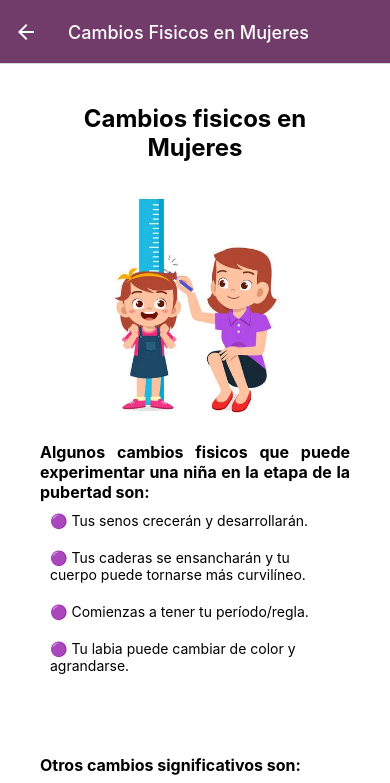
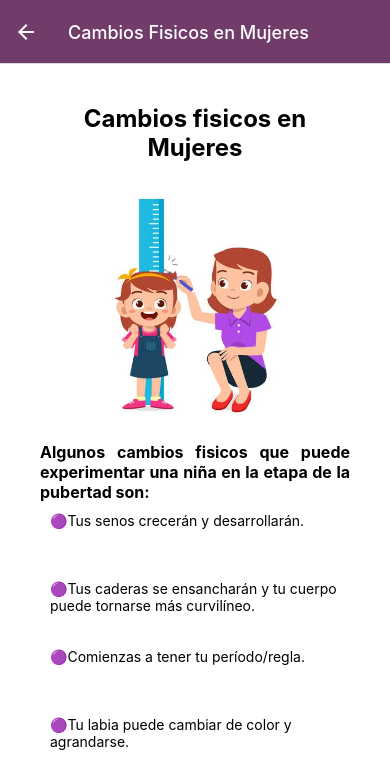
Before and after one commit to JonathanGzzBen/aprendiendo-a-decir-no, a React Native app: screen /CambiosFisicos_M in a window 390 px wide. Shown: the top 783 px of the page. Built offline with nearby package versions, Linux system fonts and the light colour scheme.

Commit message:
Avance terminado 6/04

```diff
--- a/components/Info.js
+++ b/components/Info.js
@@ -1,9 +1,4 @@
-import {
-  View,
-  Text,
-  StyleSheet,
-  Image,
-} from "react-native";
+import { View, Text, StyleSheet, Image } from "react-native";
 import React from "react";
 
 const Info = (props) => {
@@ -50,10 +45,6 @@ const styles = StyleSheet.create({
     margin: 10,
     resizeMode: "contain",
   },
-  divider: {
-    width: "100%",
-    height: 50,
-  },
 });
 
 export default Info;
--- a/screens/Acne.js
+++ b/screens/Acne.js
@@ -1,18 +1,26 @@
-import {
-  View,
-  Text,
-  SafeAreaView,
-  ScrollView,
-  StyleSheet,
-  Image,
-  TextInput,
-  TouchableOpacity,
-  Alert,
-  FlatList,
-} from "react-native";
-import React from "react";
+import { View, Text, ScrollView, StyleSheet, Image } from "react-native";
+import React, { useState } from "react";
 
 const Acne = () => {
+  const [info, setInfo] = useState([
+    {
+      info: "Lávate la cara con suavidad una o dos veces al día con agua tibia y un jabón suave o una crema limpiadora para la piel.",
+      key: 1,
+    },
+    {
+      info: "No te frotes la cara. De hecho, eso te puede empeorar el acné e irritarte la piel.",
+      key: 2,
+    },
+    {
+      info: "Si usas maquillaje, asegúrate de lavarte la cara para eliminarlo por completo al final de cada día. (Recuerda que no importa el sexo o género, todos pueden usar maquillaje).",
+      key: 3,
+    },
+    {
+      info: "Lávate la cara después de hacer ejercicio físico y sudar mucho.",
+      key: 4,
+    },
+  ]);
+
   return (
     <ScrollView style={styles.safeContainer}>
       <View style={styles.container}>
@@ -28,10 +36,7 @@ const Acne = () => {
           y los granos llenos de pus.
         </Text>
       </View>
-      <Image
-        source={require("../src/img/divider.png")}
-        style={styles.divider}
-      />
+
       <View style={styles.container}>
         <Text style={styles.title}>¿Qué es lo que causa el acné?</Text>
         <Image
@@ -52,10 +57,7 @@ const Acne = () => {
           el acné.
         </Text>
       </View>
-      <Image
-        source={require("../src/img/divider.png")}
-        style={styles.divider}
-      />
+
       <View style={styles.container}>
         <Text style={styles.title}>¿Qué puedo hacer con mi acné?</Text>
         <Image
@@ -66,30 +68,17 @@ const Acne = () => {
           Si tienes acné, hay varias medidas que puedes poner en práctica para
           no tener tantos granos:
         </Text>
+
         <View style={styles.listContainer}>
-          <FlatList
-            data={[
-              {
-                key: "Lávate la cara con suavidad una o dos veces al día con agua tibia y un jabón suave o una crema limpiadora para la piel.",
-              },
-              {
-                key: "No te frotes la cara. De hecho, eso te puede empeorar el acné e irritarte la piel.",
-              },
-              {
-                key: "Si usas maquillaje, asegúrate de lavarte la cara para eliminarlo por completo al final de cada día. (Recuerda que no importa el sexo o género, todos pueden usar maquillaje).",
-              },
-              {
-                key: "Lávate la cara después de hacer ejercicio físico y sudar mucho.",
-              },
-            ]}
-            renderItem={({ item }) => (
-              <Text style={styles.item}>
-                {"🔴" + " "}
-                {item.key}
-              </Text>
-            )}
-          />
+          {info.map((item) => {
+            return (
+              <View key={item.key} style={styles.listContainer}>
+                <Text style={styles.item}>🔴{item.info}</Text>
+              </View>
+            );
+          })}
         </View>
+
       </View>
     </ScrollView>
   );
@@ -127,11 +116,6 @@ const styles = StyleSheet.create({
     width: "100%",
     height: 250,
     margin: 10,
-
-  },
-  divider: {
-    width: "100%",
-    height: 50,
   },
   item: {
     padding: 10,
@@ -139,6 +123,7 @@ const styles = StyleSheet.create({
   },
   listContainer: {
     flex: 1,
+    marginBottom: 10,
     width: "100%",
   },
 });
--- a/screens/Hombres/CambiosFisicos_H.js
+++ b/screens/Hombres/CambiosFisicos_H.js
@@ -4,14 +4,24 @@ import {
   ScrollView,
   StyleSheet,
   Image,
-  TextInput,
   TouchableOpacity,
-  Alert,
-  FlatList,
 } from "react-native";
-import React from "react";
+import React, { useState } from "react";
 
 const CambiosFisicos_H = ({ navigation }) => {
+  const [info, setInfo] = useState([
+    { info: "Su voz se torna más grave y profunda.", key: 1 },
+    {
+      info: "Su nuez de Adán (protuberancia en tu garganta) puede crecer y ser más visible.",
+      key: 2,
+    },
+    { info: "Su pene y testículos se agrandan.", key: 3 },
+    { info: "Puede crecer vello en su cara, pecho y espalda.", key: 4 },
+    { info: "Sus hombros y pecho se ensanchan.", key: 5 },
+    { info: "Pueden tener algo de hinchazón en las tetillas durante la pubertad.", key: 6 },
+    { info: "Puede parecer como el comienzo del crecimiento de los pechos, pero generalmente esto pasa pronto.", key: 7 },
+  ]);
+
   return (
     <ScrollView style={{ flex: 1, backgroundColor: "white" }}>
       <View style={styles.container}>
@@ -25,29 +35,13 @@ const CambiosFisicos_H = ({ navigation }) => {
           la pubertad son:{"\n"}
         </Text>
         <View style={styles.listContainer}>
-          <FlatList
-            data={[
-              { key: "Su voz se torna más grave y profunda." },
-              {
-                key: "Su nuez de Adán (protuberancia en tu garganta) puede crecer y ser más visible.",
-              },
-              { key: "Su pene y testículos se agrandan." },
-              { key: "Puede crecer vello en su cara, pecho y espalda." },
-              { key: "Sus hombros y pecho se ensanchan." },
-              {
-                key: "Pueden tener algo de hinchazón en las tetillas durante la pubertad.",
-              },
-              {
-                key: "Puede parecer como el comienzo del crecimiento de los pechos pero generalmente esto pasa pronto.",
-              },
-            ]}
-            renderItem={({ item }) => (
-              <Text style={styles.item}>
-                {"🔵" + " "}
-                {item.key}
-              </Text>
-            )}
-          />
+        {info.map((item) => {
+            return (
+              <View key={item.key} style={styles.listContainer}>
+                <Text style={styles.item}>🔵{item.info}</Text>
+              </View>
+            );
+          })}
         </View>
         <Text style={styles.subtitle}>
           Otros cambios significativos son:{"\n"}
@@ -158,6 +152,7 @@ const styles = StyleSheet.create({
   },
   listContainer: {
     flex: 1,
+    marginBottom: 10,
     width: '100%',
   },
 });
--- /dev/null
+++ b/screens/Inclusion.js
@@ -0,0 +1,145 @@
+import { View, Text, ScrollView, StyleSheet } from "react-native";
+import React, { useState } from "react";
+import Info from "../components/Info";
+
+const Valores = () => {
+  const [info, setInfo] = useState([
+    {
+      titulo: "¿Qué es la inclusión?",
+      imagen: "https://i.imgur.com/Ex52Vsy.png",
+      texto:
+        "La inclusión consiste en tratar a los demás de la misma forma en la que nos gustaría que nos trataran a nosotros y en saber que aunque parezcamos distintos, todos somos iguales.",
+      key: 1,
+    },
+    {
+      titulo: "¿Qué es el sexo o género asignado?",
+      imagen: "https://i.imgur.com/owPkHcR.png",
+      texto:
+        "Cuando nace un bebé se le asigna el género, masculino o femenino, de acuerdo con las características físicas. Esto se refiere al 'sexo' o al 'género asignado' del niño. ",
+      key: 2,
+    },
+    {
+      titulo: "¿Qué es la identidad de género?",
+      imagen: "https://i.imgur.com/4IlLCoC.png",
+      texto:
+        "La ‘identidad de género’ se refiere al sentimiento interno que las personas tienen de quiénes son. Puede ser masculino, femenino, algo en el medio, una combinación de ambas cosas o ninguna.",
+      key: 3,
+    },
+  ]);
+
+  const [inclusion, setInclusion] = useState([
+    {
+      info: "Alrededor de los dos años: Los niños toman conciencia de las diferencias físicas entre varones y mujeres.",
+      key: 1,
+    },
+    {
+      info: "Antes de su tercer cumpleaños: La mayoría de los niños se pueden identificar como varones o mujeres con facilidad.",
+      key: 2,
+    },
+    {
+      info: "A los cuatro años: La mayoría de los niños tienen un sentido estable de su identidad de género.",
+      key: 3,
+    },
+  ]);
+
+  const [expresion, setExpresion] = useState([
+    {
+      info: "Vestimenta o peinado.",
+      key: 1,
+    },
+    {
+      info: "Nombre o apodo preferidos.",
+      key: 2,
+    },
+    {
+      info: "Conducta social que refleje grados variados de agresividad, dominio, dependencia y delicadeza.",
+      key: 3,
+    },
+    {
+      info: "Los modales, el estilo de conducta, los gestos físicos y otras acciones no verbales identificadas como masculinas o femeninas.",
+      key: 4,
+    },
+    {
+      info: "Relaciones sociales, incluyendo el género de sus amigos y personas a las que decide imitar.",
+      key: 5,
+    },
+  ]);
+
+  return (
+    <ScrollView style={{ flex: 1, backgroundColor: "white" }}>
+      {info.map((item) => {
+        return (
+          <View>
+            <Info title={item.titulo} image={item.imagen} text={item.texto} />
+          </View>
+        );
+      })}
+
+      <View style={styles.container}>
+        <Text style={styles.subtitle}>
+          La identidad de género suele desarrollarse en etapas:
+          {"\n"}
+        </Text>
+        {inclusion.map((item) => {
+          return (
+            <View key={item.key} style={styles.listContainer}>
+              <Text style={styles.item}>🟠{item.info}</Text>
+            </View>
+          );
+        })}
+
+        <Text style={styles.subtitle}>
+          Además de los juguetes, juegos y deportes que eligen, los niños suelen
+          expresar su identidad de género de las siguientes maneras:
+          {"\n"}
+        </Text>
+        {expresion.map((item) => {
+          return (
+            <View key={item.key} style={styles.listContainer}>
+              <Text style={styles.item}>🟢{item.info}</Text>
+            </View>
+          );
+        })}
+
+        <Text style={styles.subtitle}>
+          Los colores, la ropa, los nombres, los cortes de cabello, juguetes,
+          labores domésticas, etc. NO TIENEN GÉNERO, es decir, todos tenemos
+          gustos diferentes y el preferir o que nos guste algo que los demás
+          piensan que no es para hombres o mujeres no nos hace menos.
+          {"\n"}
+        </Text>
+      </View>
+    </ScrollView>
+  );
+};
+
+const styles = StyleSheet.create({
+  container: {
+    flex: 1,
+    backgroundColor: "white",
+    margin: 10,
+    marginTop: 10,
+    padding: 30,
+    paddingTop: 0,
+    alignItems: "center",
+    textAlign: "center",
+  },
+  subtitle: {
+    fontSize: 16,
+    fontWeight: "bold",
+    textAlign: "justify",
+    width: "100%",
+  },
+  item: {
+    padding: 10,
+    fontSize: 14,
+    letterSpacing: 1.3,
+  },
+  listContainer: {
+    flex: 1,
+    marginBottom: 10,
+    width: "100%",
+  },
+});
+
+export default Valores;
--- a/screens/Mujeres/Anticonceptivos_M.js
+++ b/screens/Mujeres/Anticonceptivos_M.js
@@ -1,7 +1,6 @@
 import { View, Text, ScrollView, StyleSheet, Image } from "react-native";
 import React, { useState } from "react";
 import Info from "../../components/Info";
-import Divider from "../../components/Divider";
 
 const Anticonceptivos_M = () => {
   const [anticonceptivos, setAnticonceptivos] = useState([
@@ -70,7 +69,6 @@ const Anticonceptivos_M = () => {
         image="https://i.imgur.com/PnUQuH9l.png"
         text="Los métodos anticonceptivos, son sustancias, objetos o procedimientos que evitan que la mujer quede embarazada. Permiten tener el control de la natalidad, ayudando a las parejas a decidir si desean o no tener hijos hasta el momento en que estén preparadas para ello."
       />
-      <Divider />
 
       {anticonceptivos.map((item) => {
         return (
@@ -95,7 +93,7 @@ const styles = StyleSheet.create({
     flex: 1,
     backgroundColor: "white",
     margin: 10,
-    marginTop: -20,
+    marginTop: 10,
     padding: 30,
     paddingTop: 0,
     alignItems: "center",
@@ -107,20 +105,6 @@ const styles = StyleSheet.create({
     textAlign: "justify",
     width: "100%",
   },
-  divider: {
-    width: "100%",
-    height: 50,
-  },
-  item: {
-    padding: 10,
-    fontSize: 14,
-    letterSpacing: 1.3,
-    paddingTop: 15,
-  },
-  listContainer: {
-    flex: 1,
-    width: "100%",
-  },
 });
 
 export default Anticonceptivos_M;
--- a/screens/Mujeres/CambiosFisicos_M.js
+++ b/screens/Mujeres/CambiosFisicos_M.js
@@ -4,14 +4,21 @@ import {
   ScrollView,
   StyleSheet,
   Image,
-  TextInput,
   TouchableOpacity,
-  Alert,
-  FlatList,
 } from "react-native";
-import React from "react";
+import React, { useState } from "react";
 
 const CambiosFisicos_M = ({ navigation }) => {
+  const [info, setInfo] = useState([
+    { info: "Tus senos crecerán y desarrollarán.", key: 1 },
+    {
+      info: "Tus caderas se ensancharán y tu cuerpo puede tornarse más curvilíneo.",
+      key: 2,
+    },
+    { info: "Comienzas a tener tu período/regla.", key: 3 },
+    { info: "Tu labia puede cambiar de color y agrandarse.", key: 4 },
+  ]);
+
   return (
     <ScrollView style={{ flex: 1, backgroundColor: "white" }}>
       <View style={styles.container}>
@@ -25,22 +32,13 @@ const CambiosFisicos_M = ({ navigation }) => {
           la pubertad son:{"\n"}
         </Text>
         <View style={styles.listContainer}>
-          <FlatList
-            data={[
-              { key: "Tus senos crecerán y desarrollarán."},
-              {
-                key: "Tus caderas se ensancharán y tu cuerpo puede tornarse más curvilíneo.",
-              },
-              { key: "Comienzas a tener tu período/regla." },
-              { key: "Tu labia puede cambiar de color y agrandarse." },
-            ]}
-            renderItem={({ item }) => (
-              <Text style={styles.item}>
-                {"🟣" + " "}
-                {item.key}
-              </Text>
-            )}
-          />
+          {info.map((item) => {
+            return (
+              <View key={item.key} style={styles.listContainer}>
+                <Text style={styles.item}>🟣{item.info}</Text>
+              </View>
+            );
+          })}
         </View>
         <Text style={styles.subtitle}>
           Otros cambios significativos son:{"\n"}
@@ -48,9 +46,7 @@ const CambiosFisicos_M = ({ navigation }) => {
         <TouchableOpacity
           style={styles.buttonImage}
           activeOpacity={0.5}
-          onPress={() =>
-            navigation.navigate("Acne", { name: "Acne" })
-          }
+          onPress={() => navigation.navigate("Acne", { name: "Acne" })}
         >
           <Image
             source={require("../../src/img/Mujer/acne-mujer.jpg")}
@@ -61,7 +57,9 @@ const CambiosFisicos_M = ({ navigation }) => {
         <TouchableOpacity
           style={styles.buttonImage}
           activeOpacity={0.5}
-          onPress={() => navigation.navigate("Menstruacion", { name: "Menstruacion" })}
+          onPress={() =>
+            navigation.navigate("Menstruacion", { name: "Menstruacion" })
+          }
         >
           <Image
             source={require("../../src/img/Mujer/menstruacion-feed.png")}
@@ -72,7 +70,9 @@ const CambiosFisicos_M = ({ navigation }) => {
         <TouchableOpacity
           style={styles.buttonImage}
           activeOpacity={0.5}
-          onPress={() => navigation.navigate("Higiene_M", { name: "Higiene_M" })}
+          onPress={() =>
+            navigation.navigate("Higiene_M", { name: "Higiene_M" })
+          }
         >
           <Image
             source={require("../../src/img/Mujer/higiene-feed.png")}
@@ -118,7 +118,6 @@ const styles = StyleSheet.create({
     borderRadius: 10,
     marginTop: 10,
   },
-
   caption: {
     fontSize: 16,
     fontStyle: "normal",
@@ -149,6 +148,7 @@ const styles = StyleSheet.create({
   },
   listContainer: {
     flex: 1,
+    marginBottom: 10,
     width: "100%",
   },
 });
--- a/screens/Sexualidad.js
+++ b/screens/Sexualidad.js
@@ -1,48 +1,39 @@
 import React, { useState } from "react";
-import {
-  View,
-  Text,
-  SafeAreaView,
-  ScrollView,
-  StyleSheet,
-  Image,
-  TextInput,
-  TouchableOpacity,
-  Alert,
-} from "react-native";
+import { View, Text, ScrollView, StyleSheet, Image } from "react-native";
+import Info from "../components/Info";
+import Divider from "../components/Divider";
 
 const Sexualidad = () => {
+  const [info, setInfo] = useState([
+    {
+      titulo: "Sexualidad consentida",
+      imagen: "https://i.imgur.com/iQlUbLp.png",
+      texto: "La sexualidad consentida se refiere a el derecho de poder elegir si quieres tener cualquier tipo de actividad sexual, esto significa que en cualquier momento y con cualquier persona puedes cambiar de opinion y decir que no, esto debe ser respetado por la otra persona.",
+      key: 1,
+    },
+    {
+      titulo: "DECIR NO",
+      imagen: "https://i.imgur.com/FNiFCQm.png",
+      texto: "DECIR NO, debe ser algo sencillo y facil de decir y debe ser respetado, si no es respetado no dudes en gritar, irte de ahi o actuar de manera defensiva ya que es un crimen obligar a alguien a algo que no quiere.",
+      key: 2,
+    },
+    {
+      titulo: "¿Cuando DECIR NO?",
+      imagen: "https://i.imgur.com/hS08Xoc.png",
+      texto: "No existe una situación o momento en la que pierdas tu derecho a decir NO, cuando te sientes incómodo o solo no quieres lo que está pasando, no dudes en decir NO.",
+      key: 3,
+    },
+  ]);
+
   return (
-    <ScrollView style={styles.safeContainer}>
-      <View style={styles.container}>
-        <Text style={styles.title}>Sexualidad consentida</Text>
-        <Image
-          source={require("../src/img/sexualidad.png")}
-          style={styles.mainImageStyle}
-        />
-        <Text style={styles.textStyle}>
-          La sexualidad consentida se refiere a el derecho de poder elegir si
-          quieres tener cualquier tipo de actividad sexual, esto significa que
-          en cualquier momento y con cualquier persona puedes cambiar de opinion
-          y decir que no, esto debe ser respetado por la otra persona.
-        </Text>
-        <View style={styles.row}>
-          <TouchableOpacity style={styles.buttonStyle} activeOpacity={0.5}>
-            <Image
-              source={require("../src/img/masculino.png")}
-              style={styles.buttonImageIconStyle}
-            />
-            <Text style={styles.buttonTextStyle}>Sexualidad en hombres</Text>
-          </TouchableOpacity>
-          <TouchableOpacity style={styles.buttonStyle} activeOpacity={0.5}>
-            <Image
-              source={require("../src/img/femenino.png")}
-              style={styles.buttonImageIconStyle}
-            />
-            <Text style={styles.buttonTextStyle}>Sexualidad en mujeres</Text>
-          </TouchableOpacity>
+    <ScrollView style={{ flex: 1, backgroundColor: "white" }}>
+      {info.map((item) => {
+        return (
+          <View>
+            <Info title={item.titulo} image={item.imagen} text={item.texto} />
           </View>
-      </View>
+        );
+      })}
     </ScrollView>
   );
 };
@@ -51,63 +42,18 @@ const styles = StyleSheet.create({
   container: {
     flex: 1,
     backgroundColor: "white",
-        marginTop: 10,
     margin: 10,
+    marginTop: -20,
     padding: 30,
+    paddingTop: 0,
     alignItems: "center",
     textAlign: "center",
   },
-      safeContainer:{
-        flex: 1,
-        backgroundColor:'white'
-      },
-      title: {
-        fontSize: 24,
+  subtitle: {
+    fontSize: 16,
     fontWeight: "bold",
-      },
-      row: {
-        flexDirection: "row",
-        flexWrap: "wrap",
-      },
-      buttonStyle: {
-        height: 110,
-        width: 100,
-        flex: 0.5,
-        alignContent: "center",
-        borderWidth: 2,
-        borderColor: "#713C6A",
-        justifyContent: 'center',
-        backgroundColor: "rgba(248, 236, 223, 0.3)",
-        borderRadius: 15,
-        marginTop: 20,
-        margin: 10,
-      },
-      textStyle: {
-        fontSize: 14,
-        flex: 0.2,
-        fontStyle: "normal",
-        paddingTop: 15,
-        letterSpacing: 1.3,
     textAlign: "justify",
     width: "100%",
-      },
-      buttonImageIconStyle: {
-        height: 32,
-        width: 32,
-        resizeMode: "contain",
-        alignSelf: 'center',
-        marginTop: 10,
-        marginBottom: 10,
-      },
-      buttonTextStyle: {
-        fontSize: 13,
-        fontWeight: "500",
-        textAlign: "center",
-      },
-  mainImageStyle: {
-    width: 350,
-    height: 150,
-    margin: 15,
   },
 });
 
```
Also changed, not shown: App.js (+4 -4 lines), screens/Valores.js (deleted, +0 -20 lines). Lines whose indentation alone changed are shown as unchanged.
